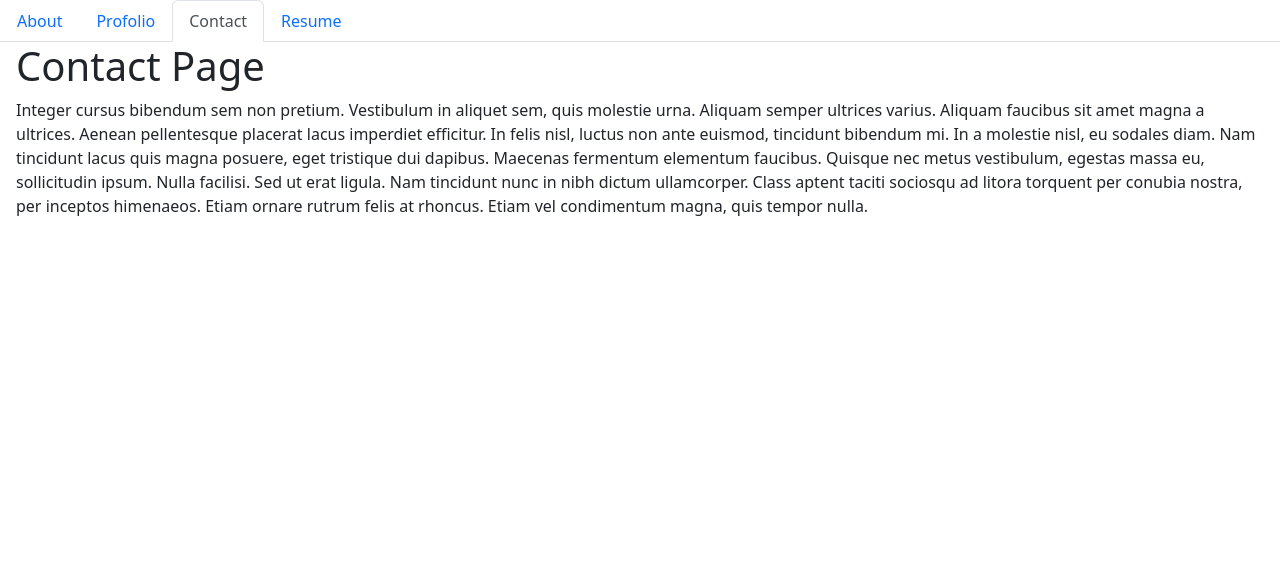
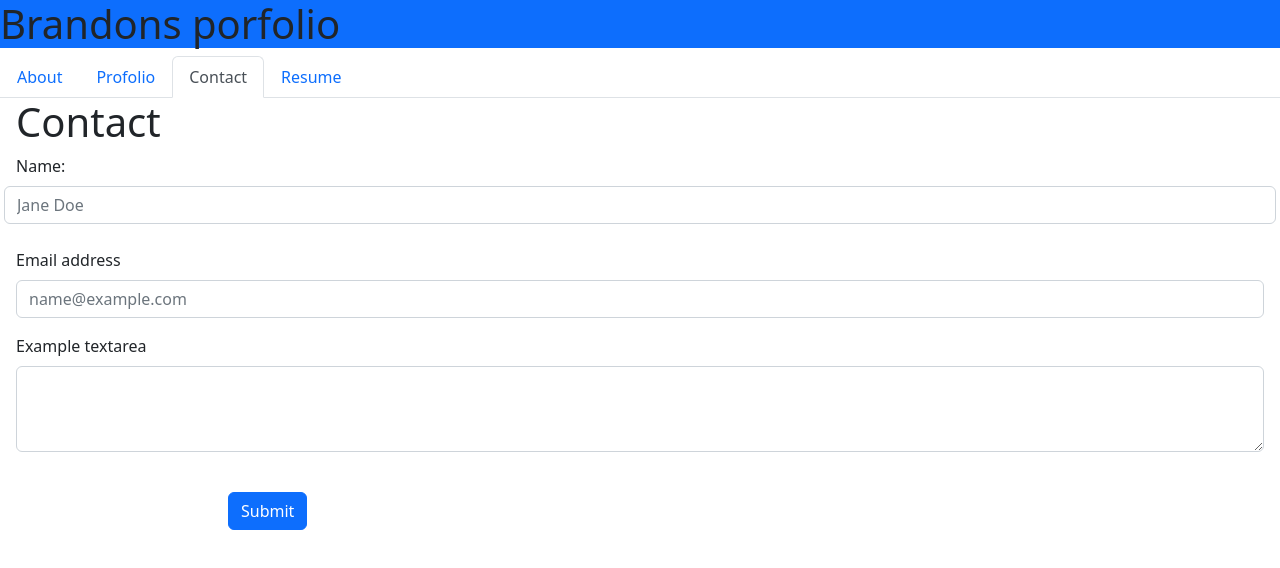
Before and after one commit to fordefam12/B-react-portfolio, a React (Vite) app: page /Contact in a window 1280 px wide. Shown: the top 568 px of the page. Built offline with nearby package versions, Linux system fonts and the light colour scheme.

Commit message:
contact tab half done

```diff
--- a/package.json
+++ b/package.json
@@ -13,6 +13,7 @@
   "dependencies": {
     "bootstrap": "^5.2.3",
     "react": "^18.2.0",
+    "react-bootstrap": "^2.8.0",
     "react-dom": "^18.2.0",
     "react-router-dom": "^6.15.0"
   },
--- a/src/App.jsx
+++ b/src/App.jsx
@@ -6,10 +6,13 @@ function App() {
   // The Outlet component will conditionally swap between the different pages according to the URL
   return (
     <>
+    <div className='inline'>
+    <h1 className='bg-primary'>Brandons porfolio</h1>
       <Nav />
       <main className="mx-3">
         <Outlet />
       </main>
+      </div>
     </>
   );
 }
--- a/src/main.jsx
+++ b/src/main.jsx
@@ -1,9 +1,9 @@
 import ReactDOM from "react-dom/client";
 // Bringing in the required imports from 'react-router-dom' to set up application routing behavior
 import { createBrowserRouter, RouterProvider } from "react-router-dom";
-
+// import "./App.css"
 import "bootstrap/dist/css/bootstrap.min.css";
-
+import "bootstrap/dist/js/bootstrap.min.js";
 import App from "./App";
 import Error from "./pages/Error";
 import Contact from "./pages/Contact";
--- a/src/pages/About.jsx
+++ b/src/pages/About.jsx
@@ -1,3 +1,4 @@
+
 export default function About() {
   return (
     <section id="about me" className="my-5 intro">
@@ -7,7 +8,7 @@ export default function About() {
         </h1>
         </div>
         <div className="flex-row">
-        <div className="intro-info">
+        <div className="intro-info" >
         <p>
           Nunc pharetra finibus est at efficitur. Praesent sed congue diam.
           Integer gravida dui mauris, ut interdum nunc egestas sed. Aenean sed
--- a/src/pages/Contact.jsx
+++ b/src/pages/Contact.jsx
@@ -1,23 +1,32 @@
 import React from "react";
+import Button from "react-bootstrap/Button";
+import Col from "react-bootstrap/Col";
+import Form from "react-bootstrap/Form";
+import Row from "react-bootstrap/Row";
 
 export default function Contact() {
+  return (
+    <Form>
+      <h1>Contact</h1>
+      <Form.Group as={Row} className="mb-3" controlId="formHorizontalEmail">
+          <Form.Label htmlFor="inlineFormInput">Name:</Form.Label>
+          <Form.Control className="mb-2" id="inlineFormInput" placeholder="Jane Doe"/>
+      </Form.Group>
+      <Form.Group className="mb-3" controlId="exampleForm.ControlInput1">
+        <Form.Label>Email address</Form.Label>
+        <Form.Control type="email" placeholder="name@example.com" />
+      </Form.Group>
+      <Form.Group className="mb-3" controlId="exampleForm.ControlTextarea1">
+        <Form.Label>Example textarea</Form.Label>
+        <Form.Control as="textarea" rows={3} />
+      </Form.Group>
+      <br />
 
-  return (
-    <div>
-      <h1>Contact Page</h1>
-      <p>
-        Integer cursus bibendum sem non pretium. Vestibulum in aliquet sem, quis
-        molestie urna. Aliquam semper ultrices varius. Aliquam faucibus sit amet
-        magna a ultrices. Aenean pellentesque placerat lacus imperdiet
-        efficitur. In felis nisl, luctus non ante euismod, tincidunt bibendum
-        mi. In a molestie nisl, eu sodales diam. Nam tincidunt lacus quis magna
-        posuere, eget tristique dui dapibus. Maecenas fermentum elementum
-        faucibus. Quisque nec metus vestibulum, egestas massa eu, sollicitudin
-        ipsum. Nulla facilisi. Sed ut erat ligula. Nam tincidunt nunc in nibh
-        dictum ullamcorper. Class aptent taciti sociosqu ad litora torquent per
-        conubia nostra, per inceptos himenaeos. Etiam ornare rutrum felis at
-        rhoncus. Etiam vel condimentum magna, quis tempor nulla.
-      </p>
-    </div>
+      <Form.Group as={Row} className="mb-3">
+        <Col sm={{ span: 10, offset: 2 }}>
+          <Button type="submit">Submit</Button>
+        </Col>
+      </Form.Group>
+    </Form>
   );
 }
--- a/src/pages/Profile.jsx
+++ b/src/pages/Profile.jsx
@@ -43,7 +43,7 @@ export default function Profile() {
       live: "Deployment Link"
     },
     {
-      id: 3,
+      id: 4,
       title: "Unknown",
       languages: "Unknown",
       packages: "Unknown",
@@ -58,11 +58,11 @@ export default function Profile() {
 
   return (
     <div>
-      <section id="work" className="jobs">
+      <section id="work" className="jobs" >
         <h2 className="section-title secondary-border">Projects</h2>
-        <div className="flex-row">
+        <div className="flex-row" >
           {projects.map(project => (
-            <div key={project.id} className="project-card">
+            <div key={project.id} className="project-card  e">
               <img src={project.image} alt={project.title} />
               <h3>{project.title}</h3>
               <p>{project.description}</p>
@@ -70,6 +70,7 @@ export default function Profile() {
                 <a href={project.repo} target="_blank" rel="noopener noreferrer">
                   Repository
                 </a>
+
                 <a href={project.live} target="_blank" rel="noopener noreferrer">
                   Live Demo
                 </a>
```
Also changed, not shown: 1 other file (tests, documents, lock files or other folders).
